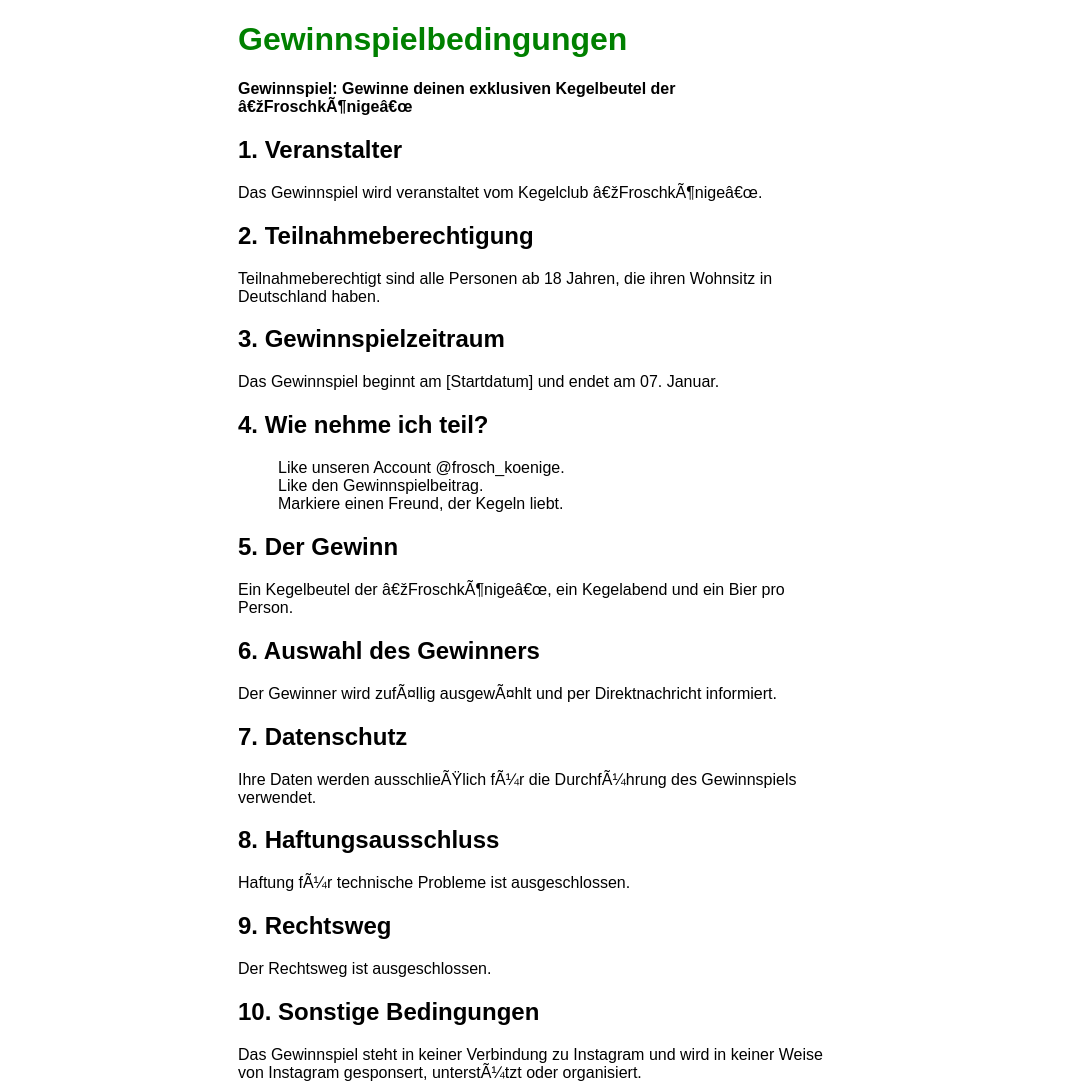
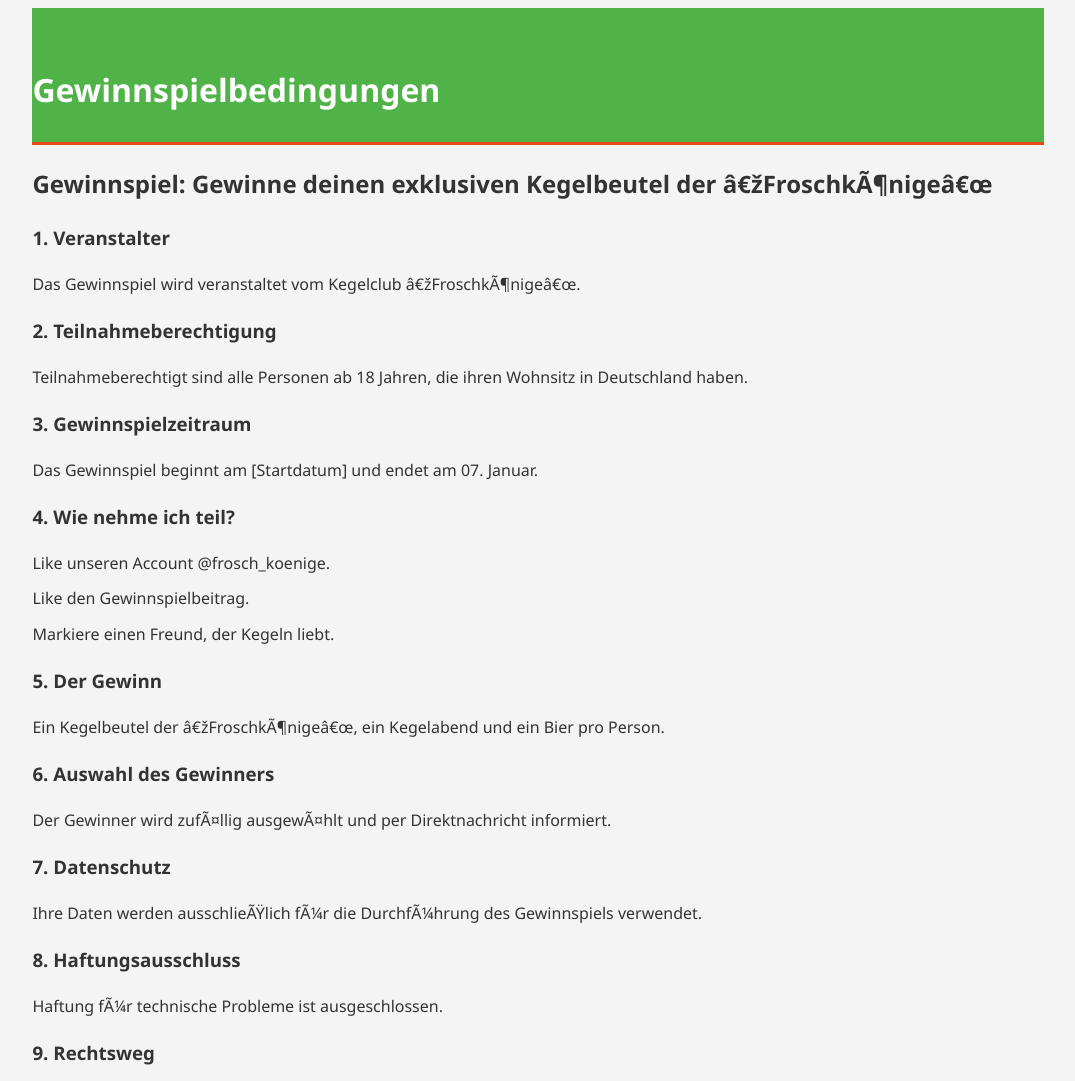
Before and after one commit to melukas/kc-die-froschkoenige, a plain HTML site: page conditions.html in a window 1280 px wide. Shown: the top 1081 px of the page, without its empty margins (102-1177 px from the left). Drawn offline with Linux system fonts and the light colour scheme.

Commit message:
Update conditions.html

```diff
--- a/conditions.html
+++ b/conditions.html
@@ -1,54 +1,86 @@
 
 <!DOCTYPE html>
-<html>
+<html lang="de">
 <head>
+    <meta charset="UTF-8">
     <title>Gewinnspielbedingungen - FroschkÃ¶nige Kegelclub</title>
-    <meta charset="UTF-8">
     <style>
-        body { font-family: Arial, sans-serif; }
-        .content { width: 600px; margin: 0 auto; }
-        h1 { color: green; }
-        ul { list-style-type: none; }
+        body {
+            font-family: 'Segoe UI', Tahoma, Geneva, Verdana, sans-serif;
+            background-color: #f4f4f4;
+            color: #333;
+            line-height: 1.6;
+        }
+        .container {
+            width: 80%;
+            margin: auto;
+            overflow: hidden;
+            padding: 0 20px;
+        }
+        .header {
+            background: #50b347;
+            color: #fff;
+            padding-top: 30px;
+            min-height: 70px;
+            border-bottom: #e8491d 3px solid;
+        }
+        .header h1 {
+            padding: 5px 0;
+        }
+        ul {
+            list-style-type: none;
+            padding: 0;
+        }
+        li {
+            margin-bottom: 10px;
+        }
+        a {
+            color: #50b347;
+            text-decoration: none;
+        }
     </style>
 </head>
 <body>
-    <div class="content">
+    <div class="container">
+        <header class="header">
             <h1>Gewinnspielbedingungen</h1>
-        <p><strong>Gewinnspiel: Gewinne deinen exklusiven Kegelbeutel der â€žFroschkÃ¶nigeâ€œ</strong></p>
-
-        <h2>1. Veranstalter</h2>
+        </header>
+        <section>
+            <h2>Gewinnspiel: Gewinne deinen exklusiven Kegelbeutel der â€žFroschkÃ¶nigeâ€œ</h2>
+            <h3>1. Veranstalter</h3>
             <p>Das Gewinnspiel wird veranstaltet vom Kegelclub â€žFroschkÃ¶nigeâ€œ.</p>
 
-        <h2>2. Teilnahmeberechtigung</h2>
+            <h3>2. Teilnahmeberechtigung</h3>
             <p>Teilnahmeberechtigt sind alle Personen ab 18 Jahren, die ihren Wohnsitz in Deutschland haben.</p>
 
-        <h2>3. Gewinnspielzeitraum</h2>
+            <h3>3. Gewinnspielzeitraum</h3>
             <p>Das Gewinnspiel beginnt am [Startdatum] und endet am 07. Januar.</p>
 
-        <h2>4. Wie nehme ich teil?</h2>
+            <h3>4. Wie nehme ich teil?</h3>
             <ul>
                 <li>Like unseren Account @frosch_koenige.</li>
                 <li>Like den Gewinnspielbeitrag.</li>
                 <li>Markiere einen Freund, der Kegeln liebt.</li>
             </ul>
 
-        <h2>5. Der Gewinn</h2>
+            <h3>5. Der Gewinn</h3>
             <p>Ein Kegelbeutel der â€žFroschkÃ¶nigeâ€œ, ein Kegelabend und ein Bier pro Person.</p>
 
-        <h2>6. Auswahl des Gewinners</h2>
+            <h3>6. Auswahl des Gewinners</h3>
             <p>Der Gewinner wird zufÃ¤llig ausgewÃ¤hlt und per Direktnachricht informiert.</p>
 
-        <h2>7. Datenschutz</h2>
+            <h3>7. Datenschutz</h3>
             <p>Ihre Daten werden ausschlieÃŸlich fÃ¼r die DurchfÃ¼hrung des Gewinnspiels verwendet.</p>
 
-        <h2>8. Haftungsausschluss</h2>
+            <h3>8. Haftungsausschluss</h3>
             <p>Haftung fÃ¼r technische Probleme ist ausgeschlossen.</p>
 
-        <h2>9. Rechtsweg</h2>
+            <h3>9. Rechtsweg</h3>
             <p>Der Rechtsweg ist ausgeschlossen.</p>
 
-        <h2>10. Sonstige Bedingungen</h2>
+            <h3>10. Sonstige Bedingungen</h3>
             <p>Das Gewinnspiel steht in keiner Verbindung zu Instagram und wird in keiner Weise von Instagram gesponsert, unterstÃ¼tzt oder organisiert.</p>
+        </section>
     </div>
 </body>
 </html>
```
Lines whose indentation alone changed are shown as unchanged.
